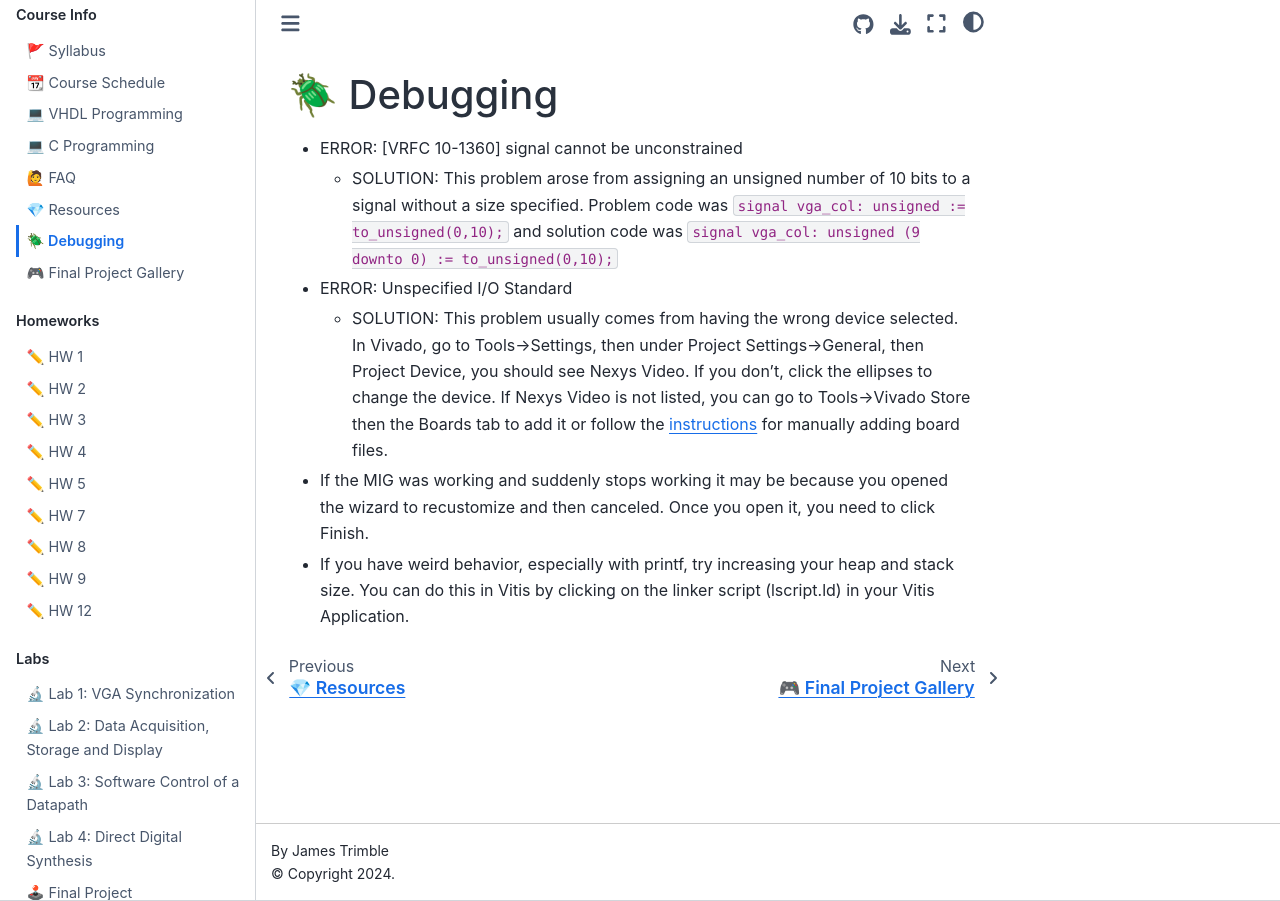
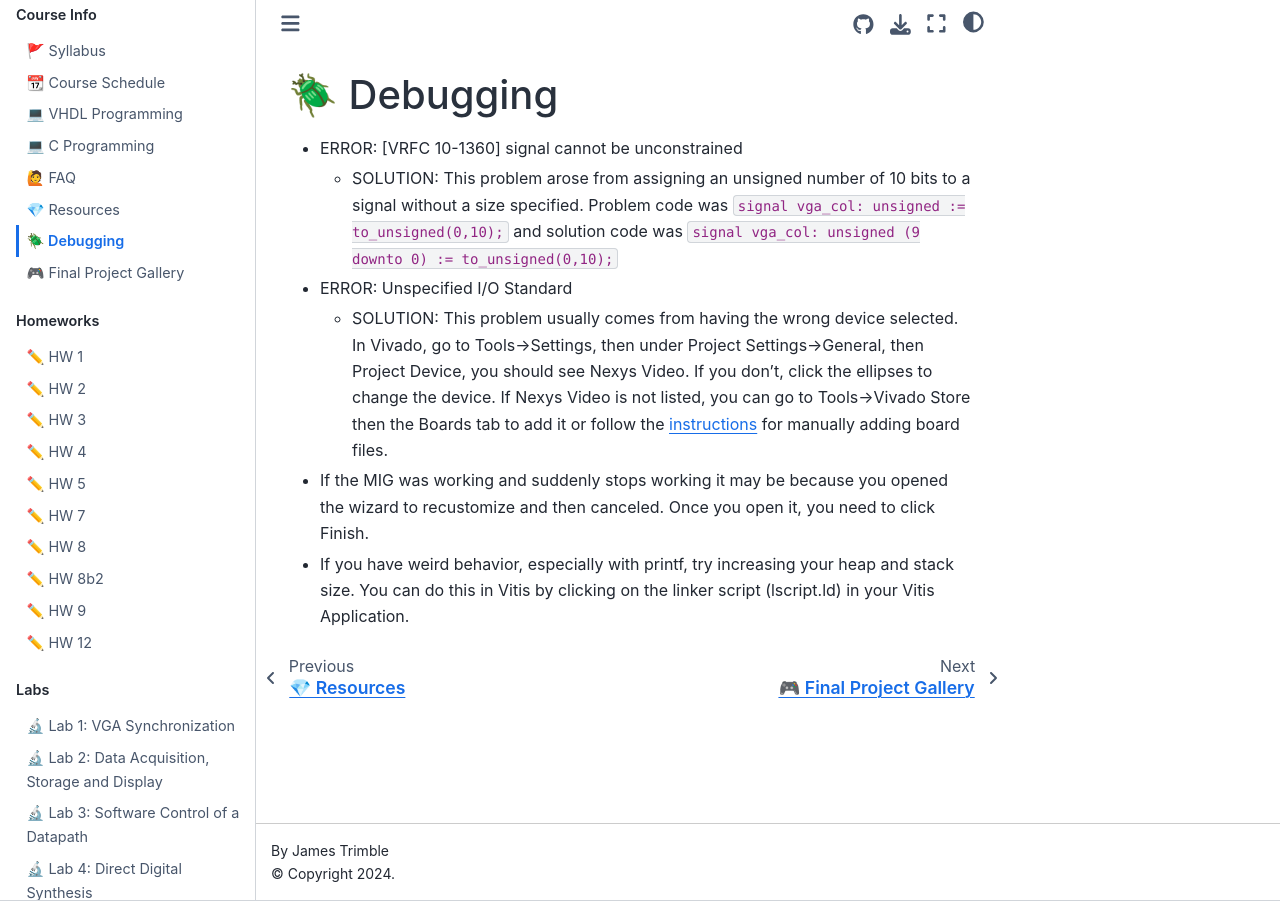
Before and after one commit to USAFA-ECE/ece383, a Jupyter Book: the page built from book/debugging.md, in a window 1280 px wide. Built offline with Jupyter Book 1.0.4 settings and Sphinx 7.4.7 and the Sphinx Book theme 1.1.4, drawn with Linux system fonts in a browser that asks for light colours; pages that are not in the unit, such as notebooks, are missing from menus; some of the changed lines change nothing that is shown.

Commit message:
Update _toc.yml

```diff
--- a/book/_toc.yml
+++ b/book/_toc.yml
@@ -24,7 +24,7 @@ parts:
     - file: Assignments/homework5
     - file: Assignments/homework7
     - file: Assignments/homework8
-#   - file: Assignments/homework8b
+    - file: Assignments/homework8b
     - file: Assignments/homework9
     - file: Assignments/homework12
   - caption: Labs
```
